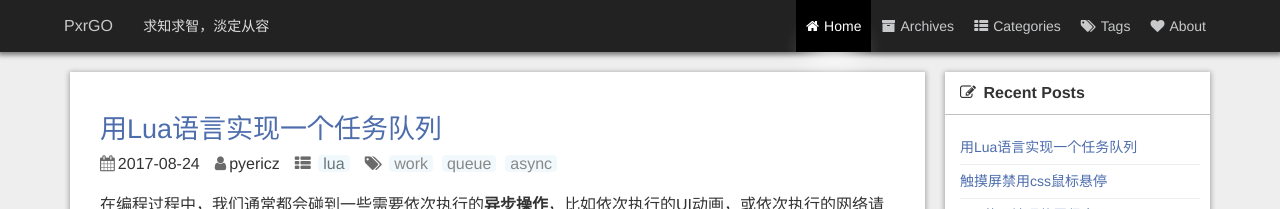
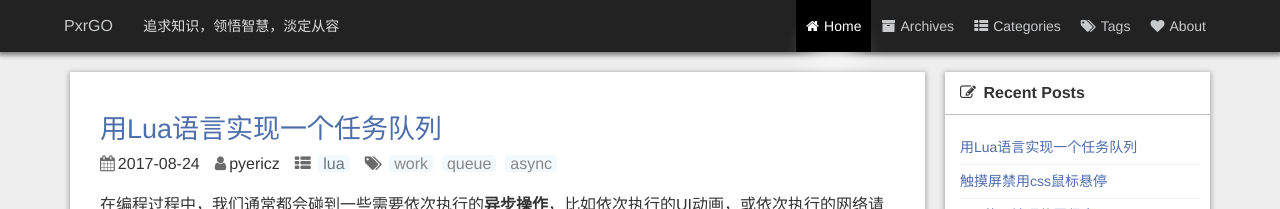
Before and after one commit to pyericz/blog, a Jekyll site: the page built from index.html, in a window 1280 px wide. Shown: the top 209 px of the page. Built offline with Jekyll 4.4.1, drawn with Linux system fonts in a browser that asks for light colours; the list of posts is cut into pages by our own code; comment, search, counter and statistics services are not loaded; some of the changed lines change nothing that is shown.

Commit message:
update description

```diff
--- a/_config.yml
+++ b/_config.yml
@@ -2,8 +2,8 @@
 title: PxrGO
 layout: posts
 email: pyericz@yahoo.com
-# description: ""
-brief-intro: "求知求智，淡定从容"
+description: "追求知识，领悟智慧，淡定从容。一抹午烟风隔断，野鸡声在竹林西。用博客记录点滴成长。"
+brief-intro: "追求知识，领悟智慧，淡定从容"
 baseurl: ""
 url: "http://www.pxrgo.com/"
 description_footer: 一抹午烟风隔断，野鸡声在竹林西
```
